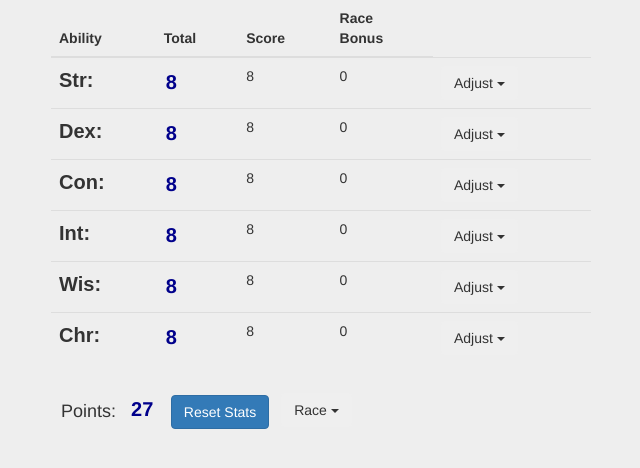
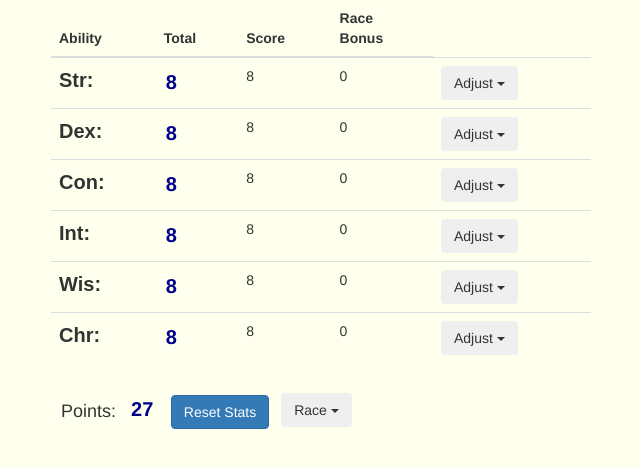
Before and after one commit to jarmbrust/vuetest1, a Vue app: page / in a window 1280 px wide. Shown: the top 468 px of the page, without its empty margins (59-699 px from the left). Built offline with nearby package versions, Linux system fonts and the light colour scheme.

Commit message:
misc styling

```diff
--- a/src/App.vue
+++ b/src/App.vue
@@ -18,6 +18,6 @@ export default {
 
 <style>
   body {
-    background-color: #EEE;
+    background-color: #FFE;
   }
 </style>
```
